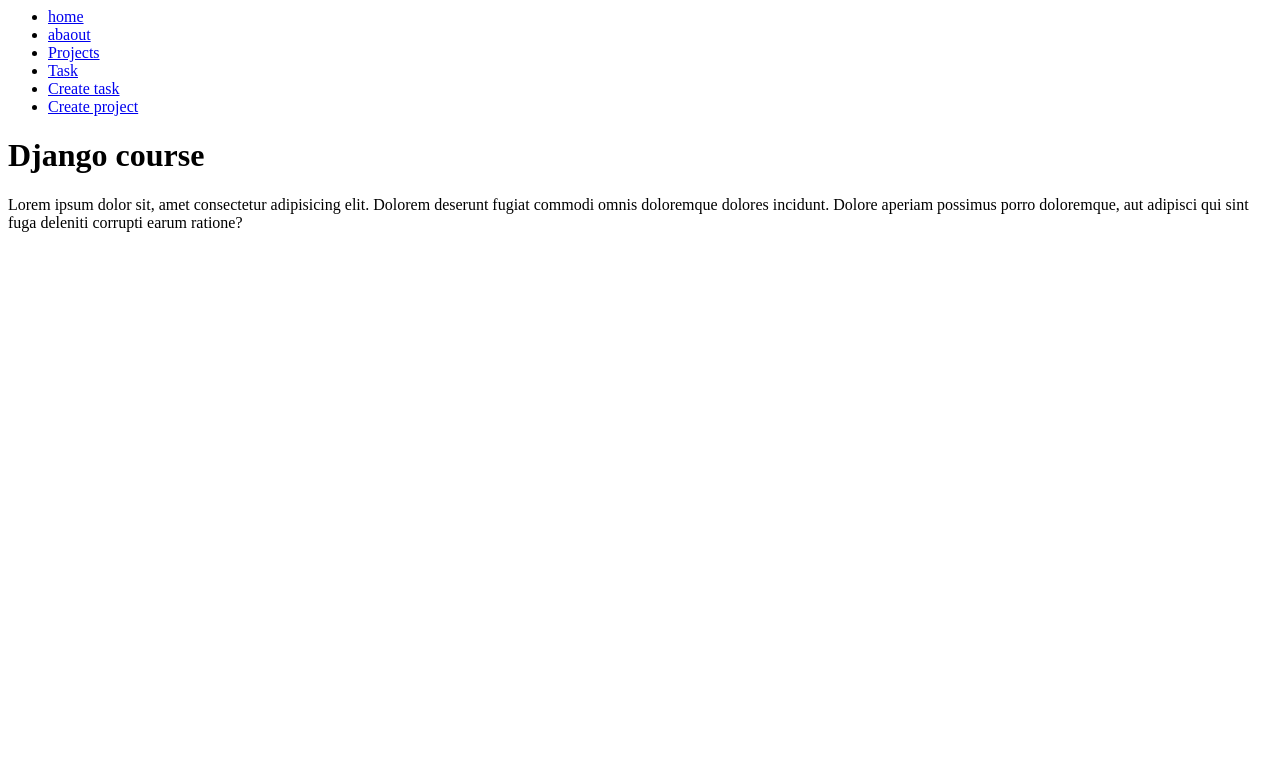
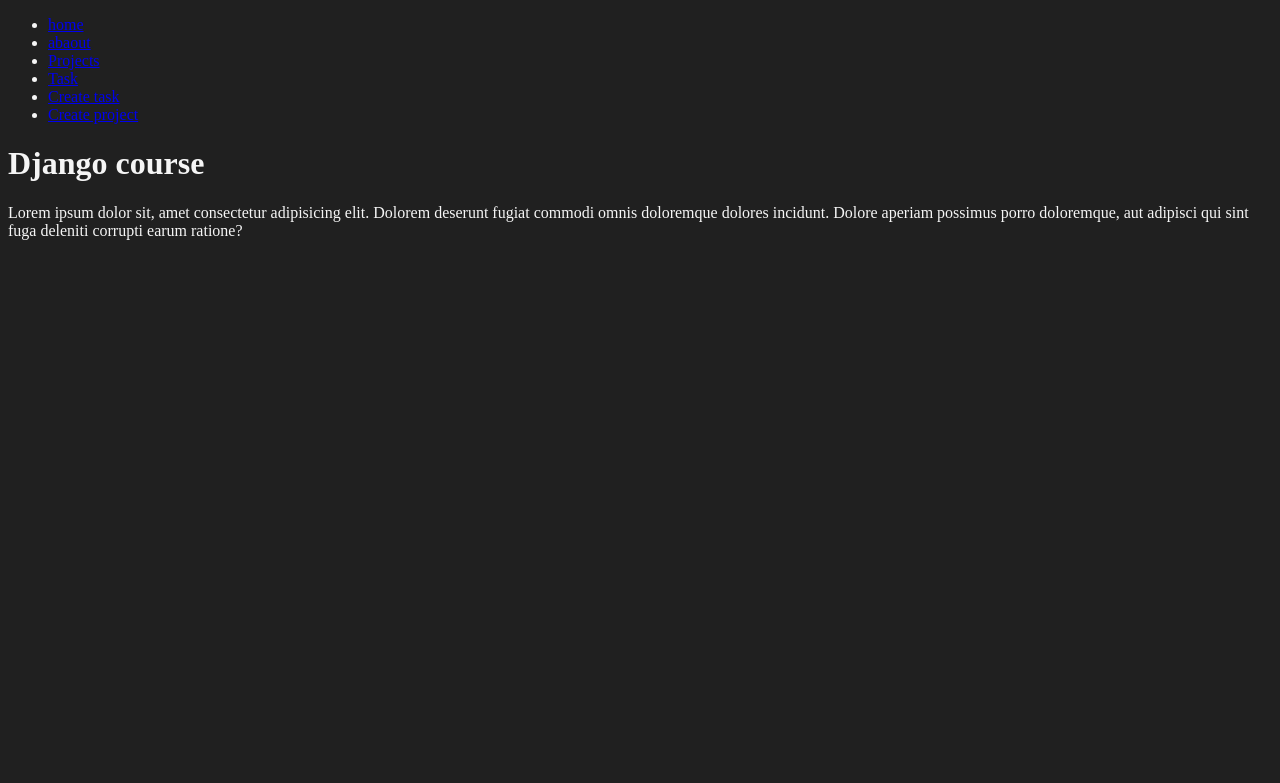
Before and after one commit to Gamer-red/Django, a Django app: page / in a window 1280 px wide. Shown: the top 783 px of the page. Run offline with Django 5.2, Linux system fonts and the light colour scheme.

Commit message:
Mejoras en la parte del front

```diff
--- /dev/null
+++ b/myapp/static/styles/styless.css
@@ -0,0 +1,4 @@
+body{
+    background-color: #202020;
+    color:whitesmoke
+}
--- a/myapp/templates/base.html
+++ b/myapp/templates/base.html
@@ -1,4 +1,14 @@
-<nav>
+{% load static %}
+<!DOCTYPE html>
+<html lang="en">
+<head>
+    <meta charset="UTF-8">
+    <meta name="viewport" content="width=device-width, initial-scale=1.0">
+    <title>Django Projects</title>
+    <link rel="stylesheet" href="{% static '/styles/styless.css'%}">
+</head>
+<body>
+    <nav>
     <ul>
         <li>
             <a href="/">home</a>
@@ -22,3 +32,5 @@
 </nav>
 {% block contend%}
 {% endblock %}
+</body>
+</html>
```
